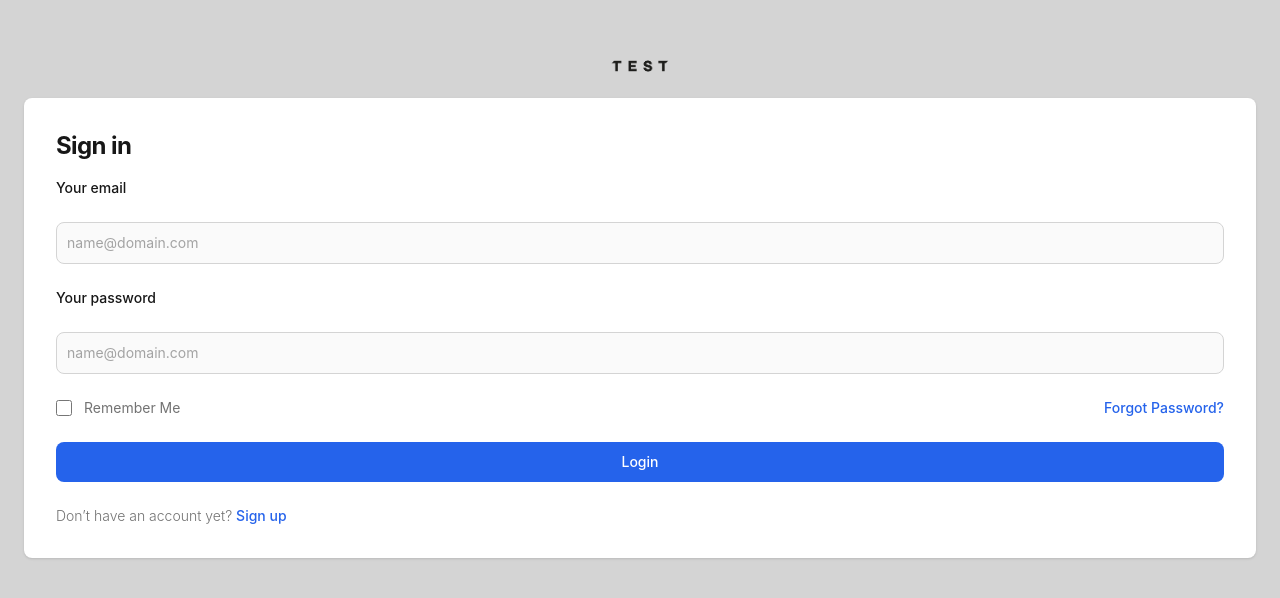
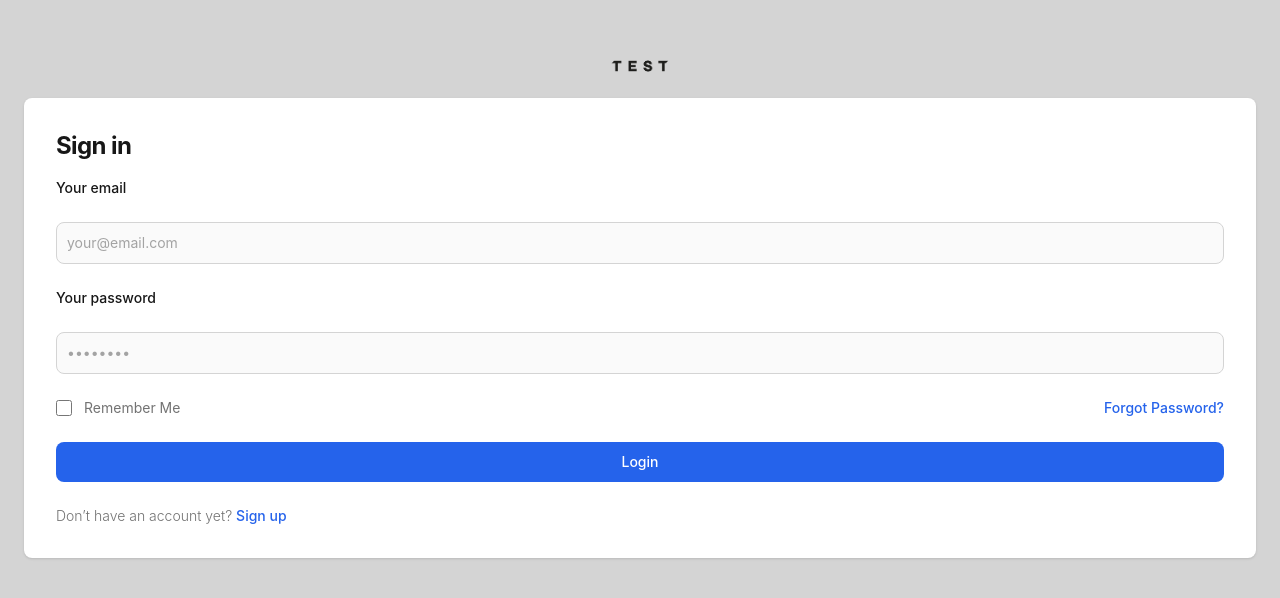
Before and after one commit to AleRosmo/memegrab-webui, a React (Create React App) app: page /login in a window 1280 px wide. Shown: the part 104-702 px from the top of the page. Built offline with nearby package versions, Linux system fonts and the light colour scheme.

Commit message:
Break down into components

```diff
--- a/src/components/Button/Button.jsx
+++ b/src/components/Button/Button.jsx
@@ -1,12 +1,17 @@
 import React from "react";
 
-const Button = ({ type, text }) => {
+const style = "w-full text-white bg-primary-600 hover:bg-primary-700 focus:ring-4 \
+focus:outline-none focus:ring-primary-300 font-medium rounded-lg text-sm px-5 py-2.5 \
+text-center dark:bg-primary-600 dark:hover:bg-primary-700 dark:focus:ring-primary-800"
+
+const Button = ({ type, children, onClick }) => {
   return (
     <button
       type={type}
-      className="w-full text-white bg-primary-600 hover:bg-primary-700 focus:ring-4 focus:outline-none focus:ring-primary-300 font-medium rounded-lg text-sm px-5 py-2.5 text-center dark:bg-primary-600 dark:hover:bg-primary-700 dark:focus:ring-primary-800"
+      className={style}
+      onClick={onClick}
     >
-      {text}
+      {children}
     </button>
   );
 };
--- a/src/components/InputLabel/InputLabel.jsx
+++ /dev/null
@@ -1,24 +0,0 @@
-import React from "react";
-
-const InputLabel = ({ text, type, name, id }) => {
-  return (
-    <>
-      <label
-        htmlFor={name}
-        className="block mb-2 text-sm font-medium text-gray-900 dark:text-white"
-      >
-        {text}
-      </label>
-      <input
-        type={type}
-        name={name}
-        id={id}
-        className="bg-gray-50 border border-gray-300 text-gray-900 sm:text-sm rounded-lg focus:ring-primary-600 focus:border-primary-600 block w-full p-2.5 dark:bg-gray-700 dark:border-gray-600 dark:text-white dark:focus:ring-blue-500"
-        placeholder="name@domain.com"
-        required=""
-      />
-    </>
-  );
-};
-
-export default InputLabel;
--- /dev/null
+++ b/src/components/Label/Label.jsx
@@ -0,0 +1,13 @@
+import React from "react";
+
+const style = "block mb-2 text-sm font-medium text-gray-900 dark:text-white";
+
+const Label = ({ name, children }) => {
+  return (
+    <label htmlFor={name} className={style}>
+      {children}
+    </label>
+  );
+};
+
+export default Label;
--- /dev/null
+++ b/src/components/LabelTextInput/LabelTextInput.jsx
@@ -0,0 +1,15 @@
+import React from "react";
+import Label from "../Label/Label";
+import TextInput from "../TextInput/TextInput";
+
+
+const LabelTextInput = ({ name, id, type, placeholder, children }) => {
+  return (
+    <>
+      <Label name={name}>{children}</Label>
+      <TextInput id={id} name={name} type={type} placeholder={placeholder}/>
+    </>
+  );
+};
+
+export default LabelTextInput;
--- /dev/null
+++ b/src/components/LoginForm/LoginButton/components/LoginButton.jsx
@@ -0,0 +1,11 @@
+import React from "react";
+import Button from "../../../Button/Button";
+
+const LoginButton = () => {
+  return (
+    <Button type="submit">Login</Button>
+
+  );
+};
+
+export default LoginButton;
--- /dev/null
+++ b/src/components/LoginForm/LoginForm.js
@@ -0,0 +1,26 @@
+import React from "react";
+import LabelTextInput from "../LabelTextInput/LabelTextInput";
+import RememberMe from "../RememberMe/RememberMe";
+import LoginButton from "./LoginButton/components/LoginButton";
+
+const LoginForm = ({ onSubmit }) => {
+  return (
+    <form className="space-y-4 md:space-y-6" onSubmit={onSubmit}>
+      <LabelTextInput name="email" id="email" type="email" placeholder="your@email.com">Your email </LabelTextInput>
+      <LabelTextInput name="password" id="password" type="password" placeholder="••••••••"> Your password </LabelTextInput>
+      <div className="flex items-center justify-between">
+        <RememberMe />
+        <a href="#" className="text-sm font-medium text-primary-600 hover:underline dark:text-primary-500">Forgot Password?</a>
+      </div>
+      <LoginButton />
+      <p className="text-sm font-light text-gray-500 dark:text-gray-400">
+        Don’t have an account yet?{" "}
+        <a href="#" className="font-medium text-primary-600 hover:underline dark:text-primary-500">
+          Sign up
+        </a>
+      </p>
+    </form>
+  );
+};
+
+export default LoginForm;
--- a/src/components/Table/Table.jsx
+++ b/src/components/Table/Table.jsx
@@ -12,7 +12,6 @@ const headerStyle = "";
 // TODO: Change name 'endpoint', fa cagare
 const Table = ({ info }) => {
   const [rows, setRows] = useState([]);
-
   useEffect(() => {
     axios.get(info.url).then((response) => {
       const rows = response.data.map((row) => {
--- /dev/null
+++ b/src/components/TextInput/TextInput.jsx
@@ -0,0 +1,21 @@
+import React from "react";
+
+const style =
+"bg-gray-50 border border-gray-300 text-gray-900 sm:text-sm rounded-lg \
+focus:ring-primary-600 focus:border-primary-600 block w-full p-2.5 dark:bg-gray-700 \
+dark:border-gray-600 dark:text-white dark:focus:ring-blue-500"
+
+const TextInput = ({type, name, id, placeholder}) => {
+  return (
+    <input
+      type={type}
+      name={name}
+      id={id}
+      className={style}
+      placeholder={placeholder}
+      required=""
+    />
+  );
+};
+
+export default TextInput;
--- a/src/pages/Login/Login.jsx
+++ b/src/pages/Login/Login.jsx
@@ -1,8 +1,12 @@
 import React from "react";
-import Button from "../../components/Button/Button";
-import InputLabel from "../../components/InputLabel/InputLabel";
+import LoginForm from "../../components/LoginForm/LoginForm";
 import Logo from "../../components/Logo/Logo";
-import RememberMe from "../../components/RememberMe/RememberMe";
+
+const handleLogin = (event) => {
+  event.preventDefault();
+  const formData = event.target.data;
+  console.log(formData);
+};
 
 const Login = () => {
   return (
@@ -14,39 +18,7 @@ const Login = () => {
             <h1 className="text-xl font-bold leading-tight tracking-tight text-gray-900 md:text-2xl dark:text-white">
               Sign in
             </h1>
-            <form className="space-y-4 md:space-y-6" action="#">
-              <InputLabel
-                id="email"
-                name="email"
-                type="email"
-                text="Your email"
-              />
-              <InputLabel
-                id="password"
-                name="password"
-                type="password"
-                text="Your password"
-              />
-              <div className="flex items-center justify-between">
-               <RememberMe />
-                <a
-                  href="#"
-                  className="text-sm font-medium text-primary-600 hover:underline dark:text-primary-500"
-                >
-                  Forgot Password?
-                </a>
-              </div>
-              <Button type="input" text="Login" />
-              <p className="text-sm font-light text-gray-500 dark:text-gray-400">
-                Don’t have an account yet?{" "}
-                <a
-                  href="#"
-                  className="font-medium text-primary-600 hover:underline dark:text-primary-500"
-                >
-                  Sign up
-                </a>
-              </p>
-            </form>
+            <LoginForm onSubmit={handleLogin}> </LoginForm>
           </div>
         </div>
       </div>
```
